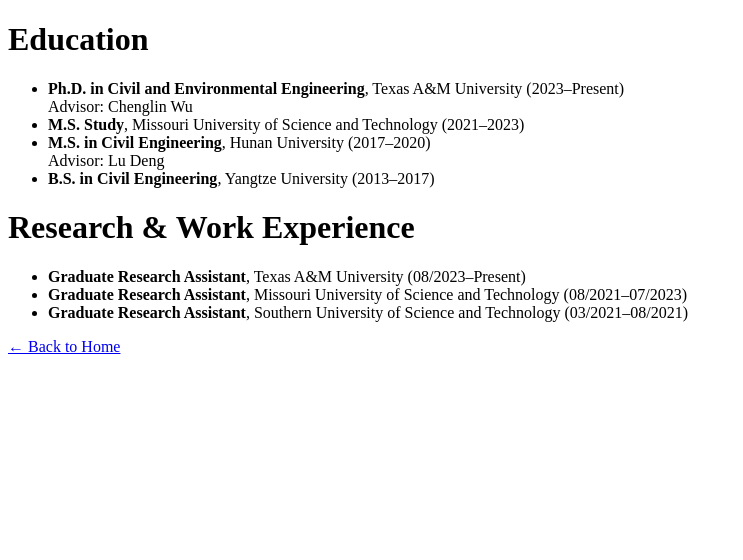
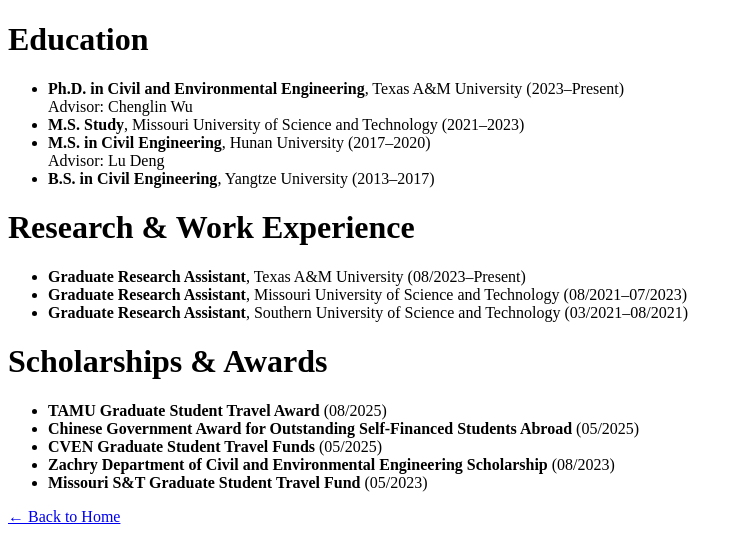
Before and after one commit to Lijiaoli/Lijiaoli.github.io, a plain HTML site: page CV.html in a window 1280 px wide. Shown: the whole page, without its empty margins (0-743 px from the left). Drawn offline with Linux system fonts and the light colour scheme.

Commit message:
Update CV.html

```diff
--- a/CV.html
+++ b/CV.html
@@ -39,6 +39,25 @@
     <b>Graduate Research Assistant</b>, Southern University of Science and Technology (03/2021–08/2021)
   </li>
 </ul>
+<h1>Scholarships & Awards</h1>
+
+<ul>
+  <li>
+    <b>TAMU Graduate Student Travel Award</b> (08/2025)
+  </li>
+  <li>
+    <b>Chinese Government Award for Outstanding Self-Financed Students Abroad</b> (05/2025)
+  </li>
+  <li>
+    <b>CVEN Graduate Student Travel Funds</b> (05/2025)
+  </li>
+  <li>
+    <b>Zachry Department of Civil and Environmental Engineering Scholarship</b> (08/2023)
+  </li>
+  <li>
+    <b>Missouri S&amp;T Graduate Student Travel Fund</b> (05/2023)
+  </li>
+</ul>
 
 <p><a href="index.html">← Back to Home</a></p>
 
```
